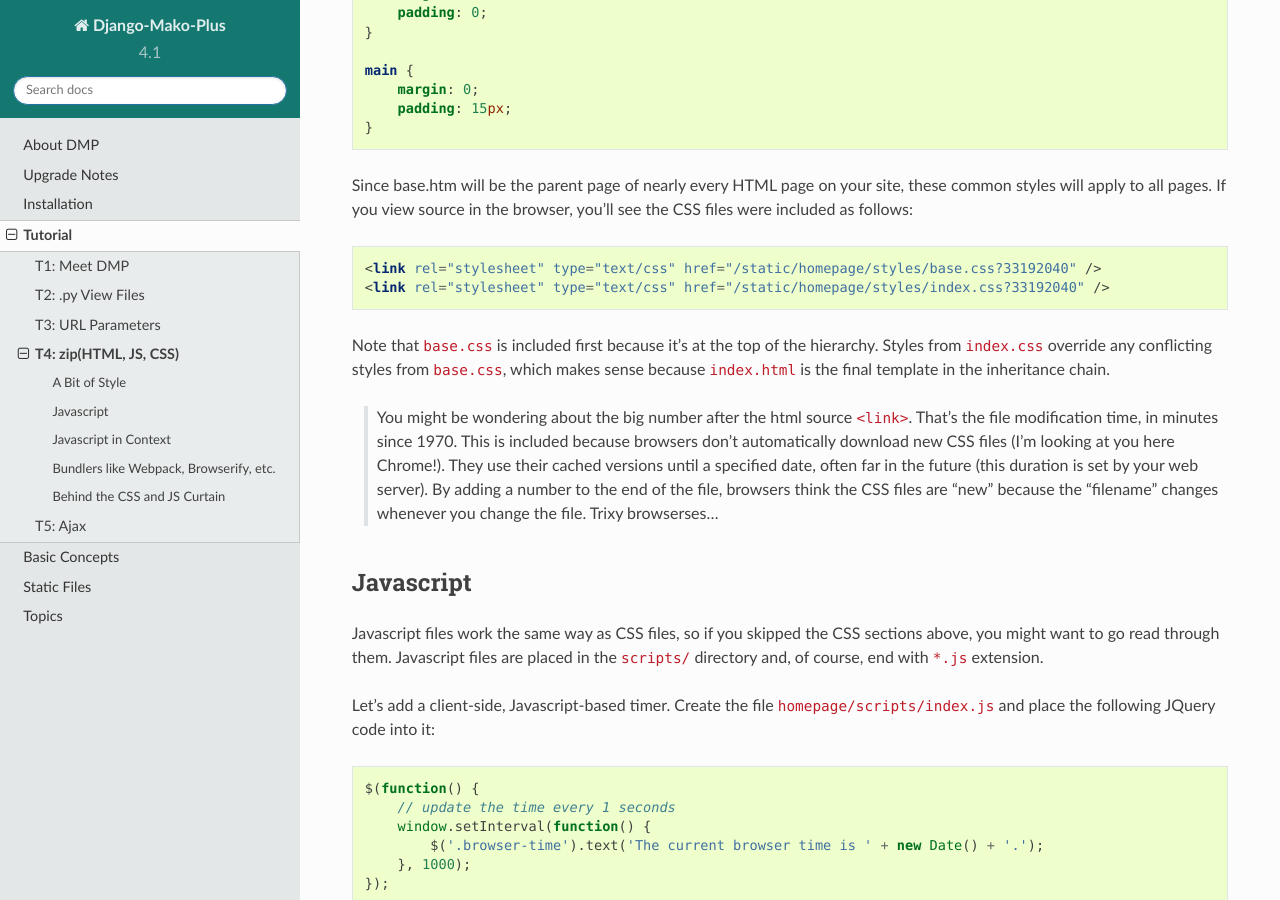
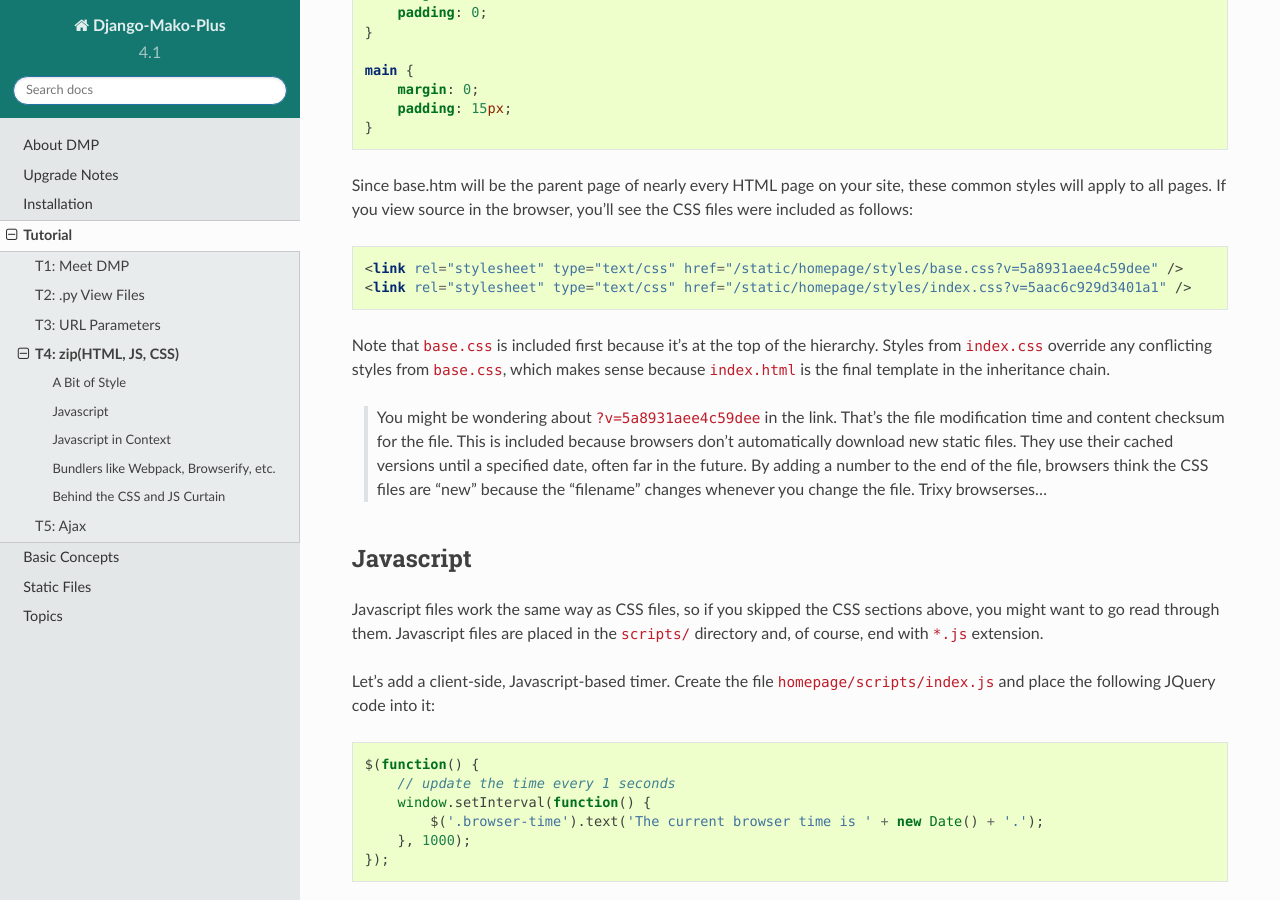
Before and after one commit to doconix/django-mako-plus, a Sphinx documentation site: the page built from docs/tutorial_css_js.rst, in a window 1280 px wide and 900 px high, scrolled down 1301 px. Built offline with Sphinx 7.4.7 and the Read the Docs theme 2.0.0, drawn with Linux system fonts in a browser that asks for light colours.

Commit message:
updated docs to reflect new version_id method

```diff
--- a/docs/tutorial_css_js.rst
+++ b/docs/tutorial_css_js.rst
@@ -56,12 +56,12 @@ Since base.htm will be the parent page of nearly every HTML page on your site, t
 
 .. code:: html
 
-    <link rel="stylesheet" type="text/css" href="/static/homepage/styles/base.css?33192040" />
-    <link rel="stylesheet" type="text/css" href="/static/homepage/styles/index.css?33192040" />
+    <link rel="stylesheet" type="text/css" href="/static/homepage/styles/base.css?v=5a8931aee4c59dee" />
+    <link rel="stylesheet" type="text/css" href="/static/homepage/styles/index.css?v=5aac6c929d3401a1" />
 
 Note that ``base.css`` is included first because it's at the top of the hierarchy. Styles from ``index.css`` override any conflicting styles from ``base.css``, which makes sense because ``index.html`` is the final template in the inheritance chain.
 
-    You might be wondering about the big number after the html source ``<link>``. That's the file modification time, in minutes since 1970. This is included because browsers don't automatically download new CSS files (I'm looking at you here Chrome!). They use their cached versions until a specified date, often far in the future (this duration is set by your web server). By adding a number to the end of the file, browsers think the CSS files are "new" because the "filename" changes whenever you change the file. Trixy browserses...
+    You might be wondering about ``?v=5a8931aee4c59dee`` in the link.  That's the file modification time and content checksum for the file. This is included because browsers don't automatically download new static files. They use their cached versions until a specified date, often far in the future. By adding a number to the end of the file, browsers think the CSS files are "new" because the "filename" changes whenever you change the file.  Trixy browserses...
 
 
 Javascript
```
